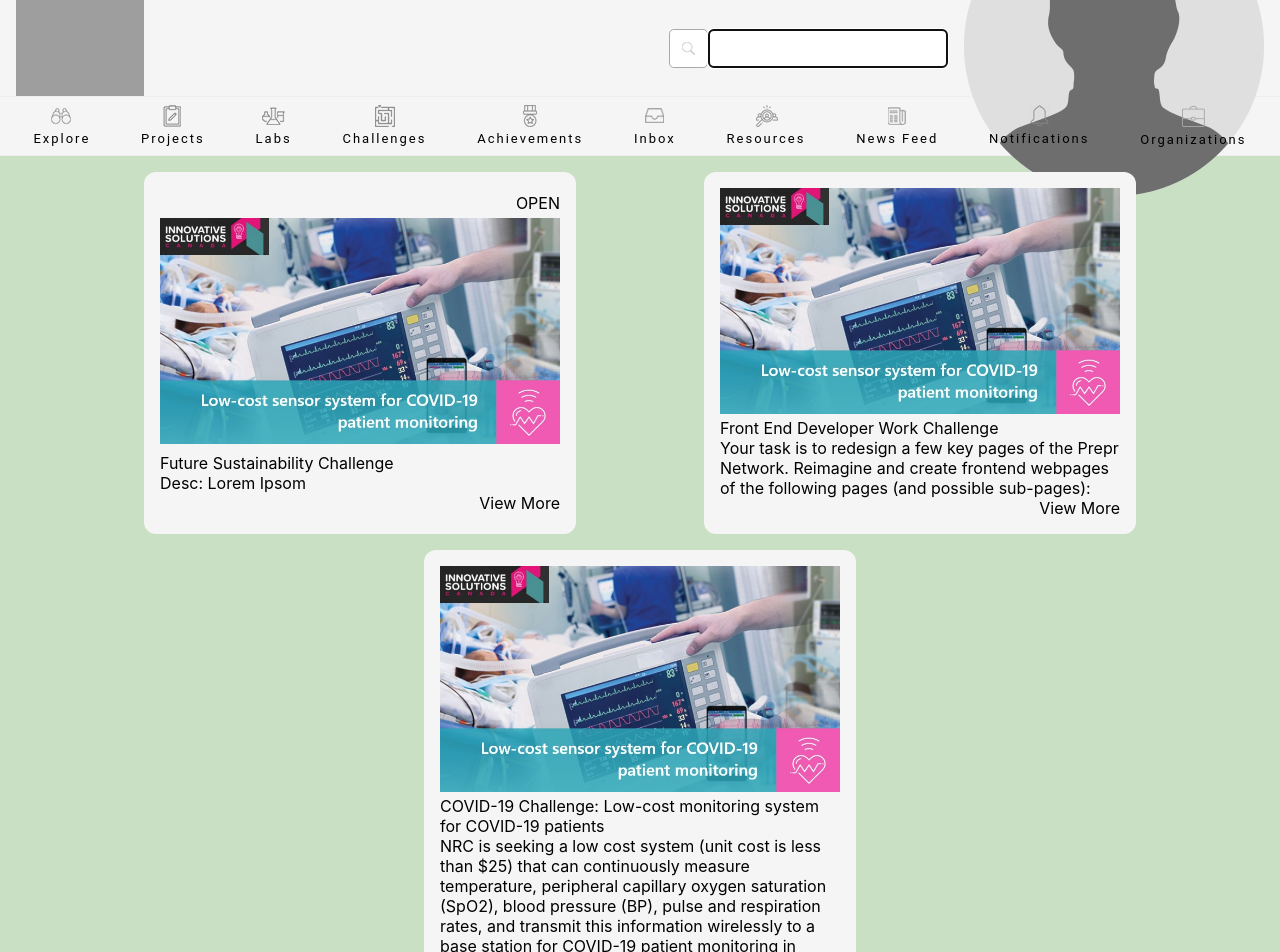
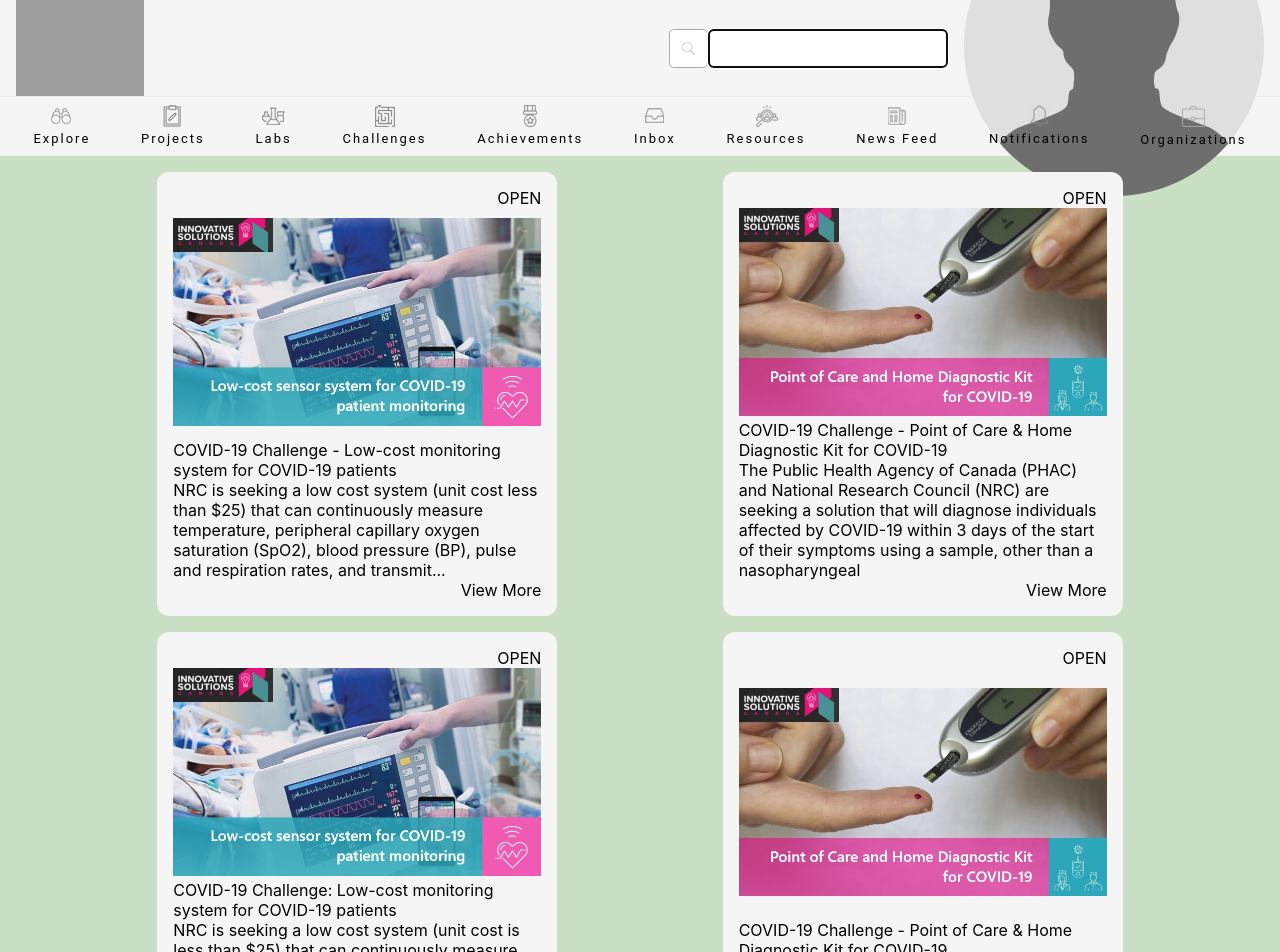
Before and after one commit to haphamo/Prepr_Front_End_Dev_Work_Challenge, a React (Create React App) app: page / in a window 1280 px wide. Shown: the top 952 px of the page. Built offline with nearby package versions, Linux system fonts and the light colour scheme; grey boxes are pictures that could not be loaded.

Commit message:
changed the hardcoded data in Card component

```diff
--- a/src/components/Card.css
+++ b/src/components/Card.css
@@ -6,14 +6,13 @@
 }
 
 .card {
-  /* border: solid 2px whitesmoke; */
   border-radius: 0.75em;
   display: flex;
   flex-direction: column;
-  justify-content: space-evenly;
-  width: 25em;
+  justify-content: space-between;
+  width: 23em;
   padding: 1em;
-  margin-bottom: 1em;
+  margin: 0em 1.5em 1em 1.5em;
   background-color: whitesmoke;
 }
 
--- a/src/components/Card.js
+++ b/src/components/Card.js
@@ -1,6 +1,9 @@
 import React from 'react'
 import './Card.css'
 import c1 from '../assets/c1.jpg'
+import c2 from '../assets/c2.jpg'
+
+// create a function that displays a certain amount of the desc on the explore page
 
 export default function Card() {
   return(
@@ -12,25 +15,27 @@ export default function Card() {
           <img id="challenge-photo" alt="img-preview" src={c1}></img>
         </div>
         <div className="text-section">
-          <div className="title">Future Sustainability Challenge</div>
-          <div className="description"> Desc: Lorem Ipsom </div>
+          <div className="title">COVID-19 Challenge - Low-cost monitoring system for COVID-19 patients</div>
+          <div className="description"> NRC is seeking a low cost system (unit cost less than $25) that can continuously measure temperature, peripheral capillary oxygen saturation (SpO2), blood pressure (BP), pulse and respiration rates, and transmit... </div>
           <div className="status">View More</div>
         </div>
       </div>
 
       <div className="card" >
+      <div className="status"> OPEN </div>
         <div className="img-section">
-          <img id="challenge-photo" alt="img-preview" src={c1}></img>
+          <img id="challenge-photo" alt="img-preview" src={c2}></img>
         </div>
         <div className="text-section">
-          <div className="title">Front End Developer Work Challenge</div>
-          <div className="description">Your task is to redesign a few key pages of the Prepr Network.
-        Reimagine and create frontend webpages of the following pages (and possible sub-pages):</div>
+          <div className="title">COVID-19 Challenge - Point of Care & Home Diagnostic Kit for COVID-19</div>
+          <div className="description">The Public Health Agency of Canada (PHAC) and National Research Council (NRC) are seeking a solution that will diagnose individuals affected by COVID-19 within 3 days of the start of their symptoms using a sample, other than a nasopharyngeal
+        </div>
           <div className="status">View More</div>
         </div>
       </div>
 
       <div className="card" >
+      <div className="status"> OPEN </div>
         <div className="img-section">
           <img id="challenge-photo" alt="img-preview" src={c1}></img>
         </div>
@@ -41,6 +46,19 @@ export default function Card() {
         </div>
       </div>
 
+      <div className="card" >
+      <div className="status"> OPEN </div>
+        <div className="img-section">
+          <img id="challenge-photo" alt="img-preview" src={c2}></img>
+        </div>
+        <div className="text-section">
+          <div className="title">COVID-19 Challenge - Point of Care & Home Diagnostic Kit for COVID-19</div>
+          <div className="description">The Public Health Agency of Canada (PHAC) and National Research Council (NRC) are seeking a solution that will diagnose individuals affected by COVID-19 within 3 days of the start of their symptoms using a sample, other than a nasopharyngeal
+        </div>
+          <div className="status">View More</div>
+        </div>
+      </div>
+
     </div>
   )
 }
--- a/src/components/Nav.js
+++ b/src/components/Nav.js
@@ -3,6 +3,7 @@ import { navigationItems } from '../data/Nav_Data.js';
 import "./Nav.css"
 import { randomKeyGenerator } from '../helpers/Helper_Functions'
 
+// Stretch: Create a toggle nav for mobile version
 // map through data in NavData to get a list of all nav items
 const allNavItems = navigationItems.map(nav => {
   const { name, src, alt } = nav
```
